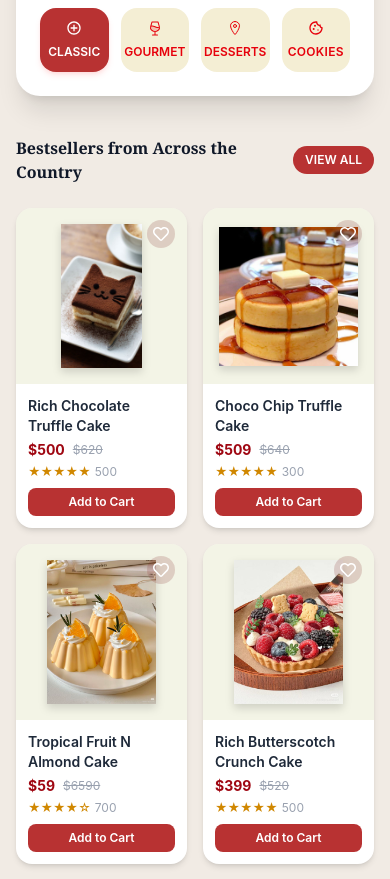
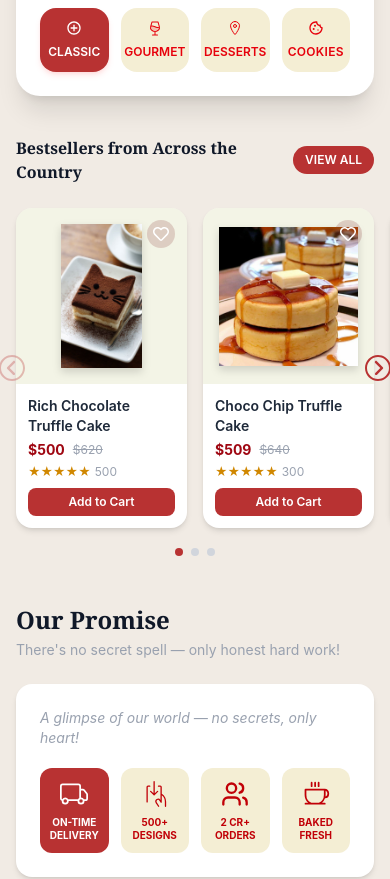
Before and after one commit to Soroush-Eghdami/cake-website-project, a React (Vite) app: page / in a window 390 px wide. Shown: the part 860-1739 px from the top of the page. Built offline with nearby package versions, Linux system fonts and the light colour scheme.

Commit message:
responsive cards and add overflow hidden for cards (hard part)

```diff
--- a/src/components/home/BestSellerSection.tsx
+++ b/src/components/home/BestSellerSection.tsx
@@ -1,10 +1,10 @@
-import { useState } from "react";
+import { useState, useRef, useEffect } from "react";
 import ProductCard from "./ProductCard";
-
 import chocolateCake from "../../assets/HomeIcon/chocolate-cake.jpg";
 import pancake from "../../assets/HomeIcon/pancake.jpg";
 import orangeCake from "../../assets/HomeIcon/orange-cake.jpg";
 import fruitCake from "../../assets/HomeIcon/fruit-cake.jpg";
+import { IoIosArrowDropleft, IoIosArrowDropright } from "react-icons/io";
 
 const products = [
   {
@@ -45,35 +45,95 @@ const products = [
   },
 ];
 
+const GAP = 16;
+
 const BestSellerSection = () => {
   const [liked, setLiked] = useState<Record<number, boolean>>({});
+  const [offset, setOffset] = useState(0);
+  const [cardWidth, setCardWidth] = useState(0);
+  const cardRef = useRef<HTMLDivElement>(null);
+
+  useEffect(() => {
+    const updateWidth = () => {
+      if (cardRef.current) {
+        setCardWidth(cardRef.current.offsetWidth + GAP);
+      }
+    };
+    updateWidth();
+    window.addEventListener("resize", updateWidth);
+    return () => window.removeEventListener("resize", updateWidth);
+  }, []);
+
+  const visibleCount = window.innerWidth >= 768 ? 4 : 2;
+  const maxOffset = (products.length - visibleCount) * cardWidth;
+
+  const handlePrev = () => setOffset((o) => Math.max(0, o - cardWidth));
+  const handleNext = () => setOffset((o) => Math.min(maxOffset, o + cardWidth));
 
   const toggleLike = (id: number) => {
-    setLiked((prev) => ({
-      ...prev,
-      [id]: !prev[id],
-    }));
+    setLiked((prev) => ({ ...prev, [id]: !prev[id] }));
   };
 
   return (
-    <section className="max-w-6xl mx-auto px-4 pb-12">
-      <div className="flex items-center justify-between mb-6">
-        <h2 className="font-serif font-bold text-base md:text-2xl text-gray-900">
+    <section className="max-w-6xl mx-auto px-4 pb-12 overflow-x-hidden">
+      <div className="flex items-center gap-3 mb-6">
+        <h2 className="font-serif text-base md:text-2xl font-bold text-gray-900">
           Bestsellers from Across the Country
         </h2>
 
-        <a className="bg-[#B83232] text-white text-xs md:text-sm font-semibold px-3 py-1.5 md:px-5 md:py-2 rounded-full hover:bg-red-900 active:bg-red-900 transition-colors flex items-center justify-center whitespace-nowrap">
+        <a className="ml-auto bg-[#B83232] text-white text-xs md:text-sm font-semibold px-3 py-1.5 md:px-5 md:py-2 rounded-full hover:bg-red-900 transition-colors flex items-center justify-center whitespace-nowrap">
           VIEW ALL
         </a>
       </div>
 
-      <div className="grid grid-cols-2 md:grid-cols-4 gap-4">
-        {products.map((product) => (
-          <ProductCard
-            key={product.id}
-            product={product}
-            liked={liked[product.id] || false}
-            onToggleLike={() => toggleLike(product.id)}
+      <div className="relative">
+        <button
+          onClick={handlePrev}
+          disabled={offset === 0}
+          className="absolute -left-5 top-1/2 -translate-y-1/2 z-10 disabled:opacity-30 transition-opacity"
+        >
+          <IoIosArrowDropleft className="w-8 h-8 text-[#B83232]" />
+        </button>
+
+        <div className="py-4 -my-4 px-2 -mx-2 overflow-visible" style={{ clipPath: "none" }}>
+          <div
+            className="flex gap-4 transition-transform duration-500 ease-in-out"
+            style={{ transform: `translateX(-${offset}px)` }}
+          >
+            {products.map((product, index) => (
+              <div
+                key={product.id}
+                ref={index === 0 ? cardRef : undefined}
+                className="w-[calc(50%-8px)] md:w-[calc(25%-12px)] shrink-0"
+              >
+                <ProductCard
+                  product={product}
+                  liked={liked[product.id] || false}
+                  onToggleLike={() => toggleLike(product.id)}
+                />
+              </div>
+            ))}
+          </div>
+        </div>
+
+        <button
+          onClick={handleNext}
+          disabled={offset >= maxOffset}
+          className="absolute -right-5 top-1/2 -translate-y-1/2 z-10 disabled:opacity-30 transition-opacity"
+        >
+          <IoIosArrowDropright className="w-8 h-8 text-[#B83232]" />
+        </button>
+      </div>
+
+      {/* mobile only */}
+      <div className="flex md:hidden justify-center gap-2 mt-5">
+        {Array.from({ length: products.length - visibleCount + 1 }).map((_, i) => (
+          <button
+            key={i}
+            onClick={() => setOffset(i * cardWidth)}
+            className={`w-2 h-2 rounded-full transition-colors ${
+              offset === i * cardWidth ? "bg-[#B83232]" : "bg-gray-300"
+            }`}
           />
         ))}
       </div>
```
